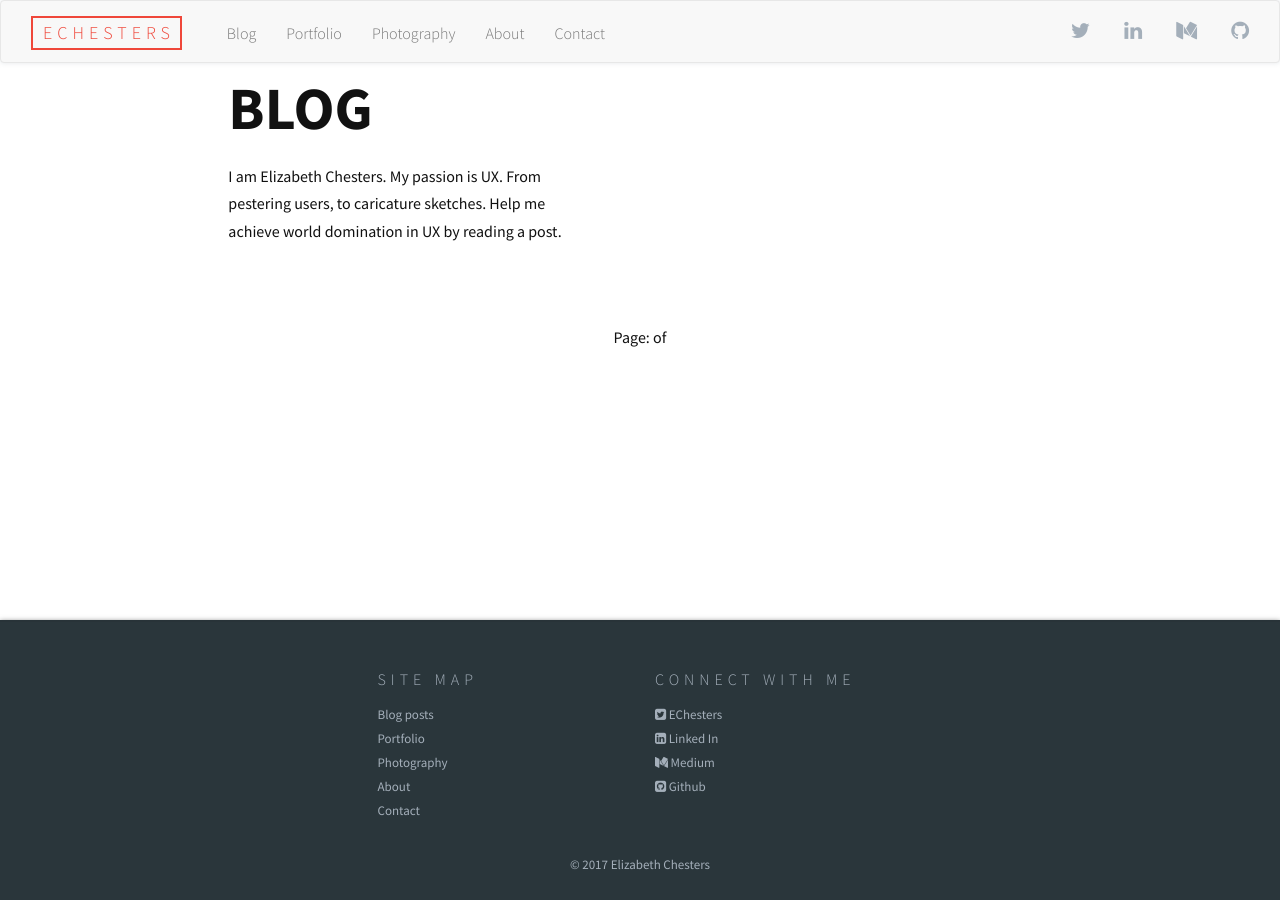
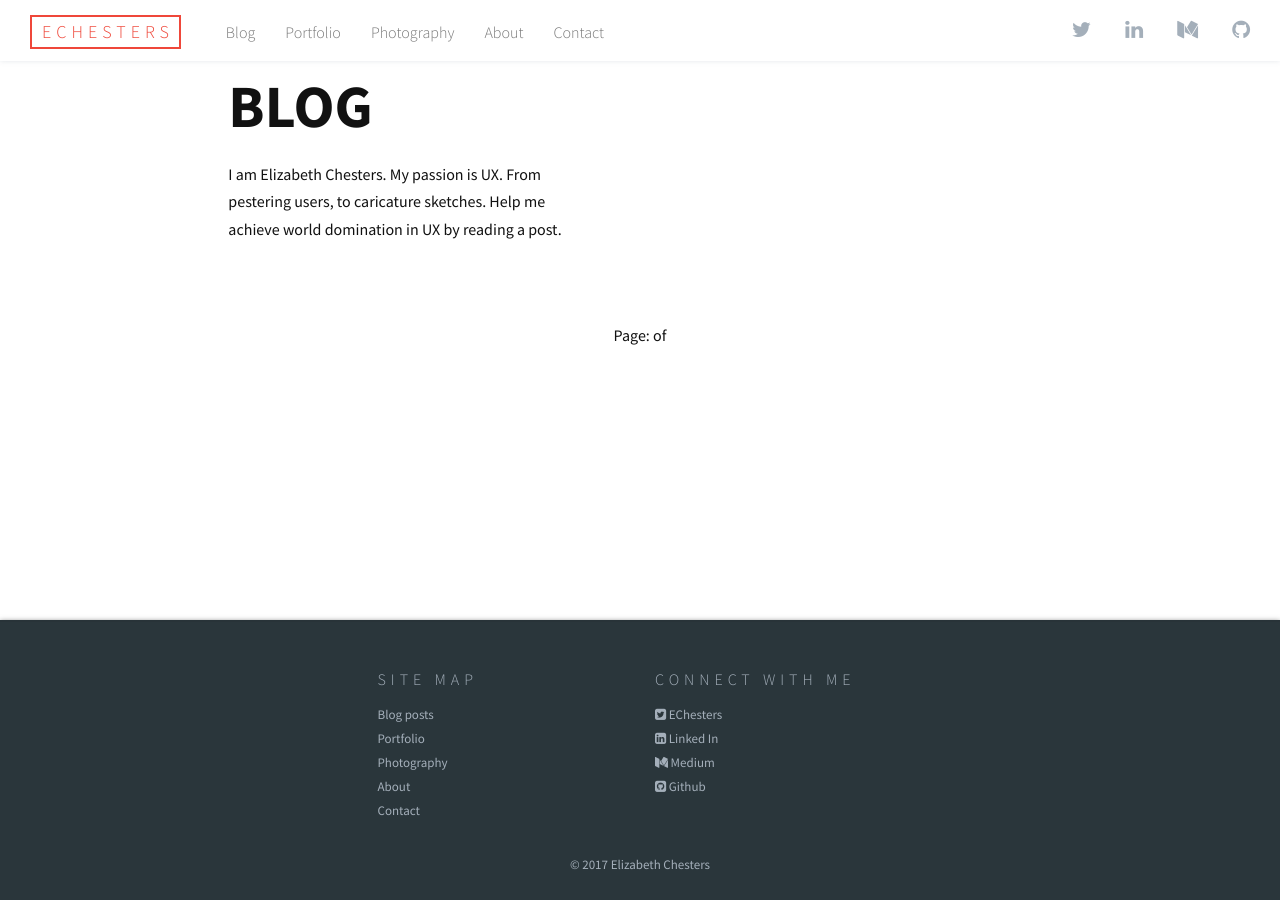
Before and after one commit to EChesters/echesters.github.io, a Jekyll site: the page built from blog.html, in a window 1280 px wide. Built offline with Jekyll 4.4.1, drawn with Linux system fonts in a browser that asks for light colours; nearby versions of some CDN libraries.

Commit message:
Removed border radius from navbar [x] Changed navbar colour

```diff
--- a/_sass/_nav.scss
+++ b/_sass/_nav.scss
@@ -2,6 +2,10 @@
   @include box-shadow(0,0,5px,0, rgba($grey-color-light, 0.3));
   padding-top: calc( #{$spacing-unit}/2);
 
+  &.navbar-default {
+    background-color: $nav-bar;
+    border: none;
+  }
 
   .site-title {
     letter-spacing: 5px;
@@ -67,6 +71,10 @@
   }
 }
 
+.navbar {
+  @include border-radius(0);
+}
+
 .navbar-nav>li>a {
   padding-top: 7px;
 }
```
Also changed, not shown: _sass/_mixins.scss (+7 -7 lines).
